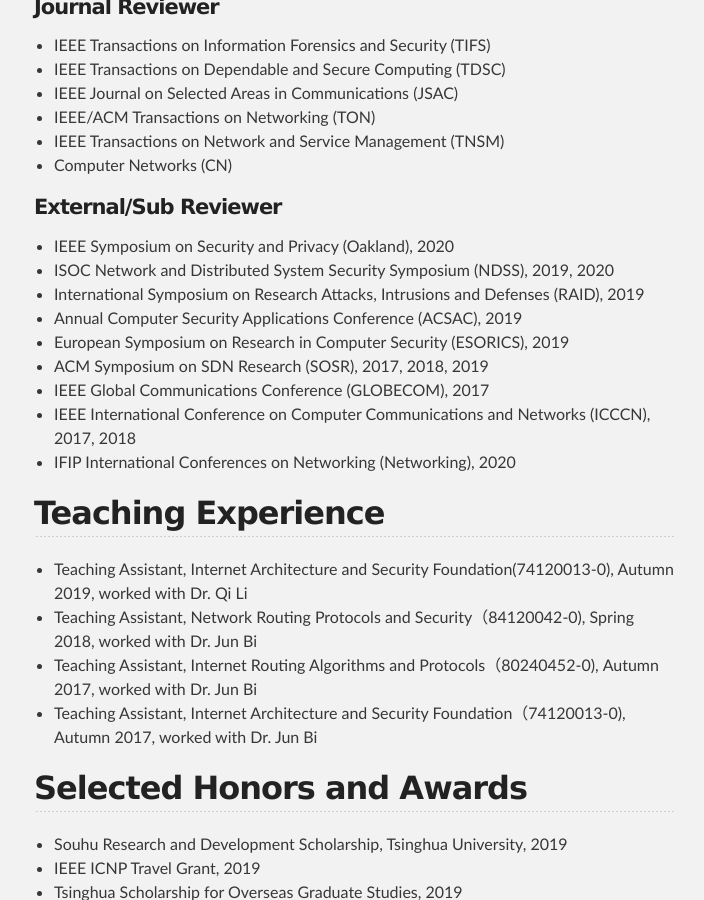
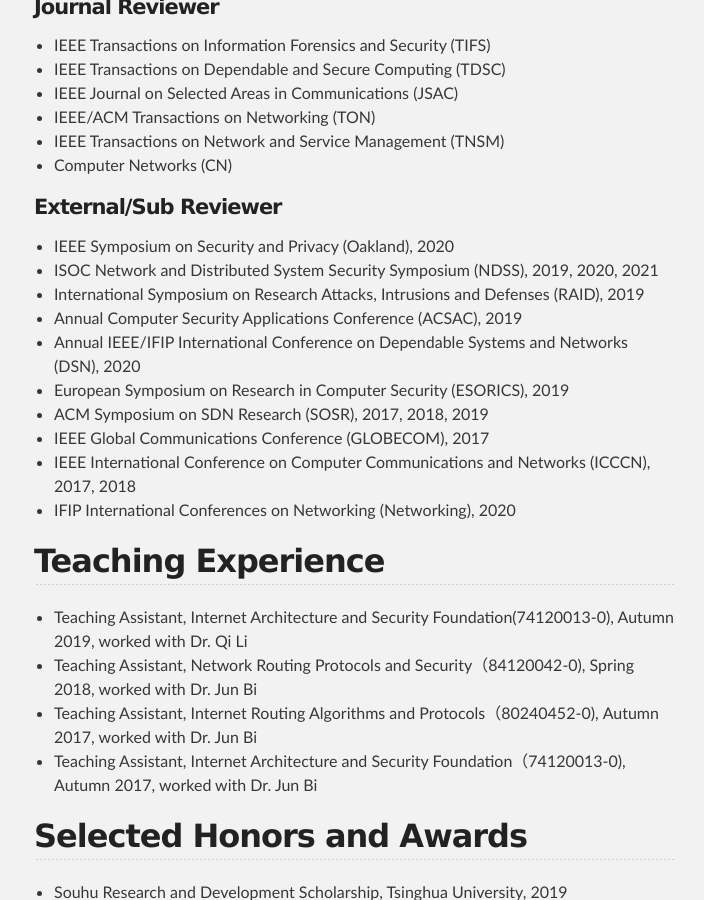
Before and after one commit to zhangmenghao/zhangmenghao.github.io, a Jekyll site: the page built from index.md, in a window 1280 px wide and 900 px high, scrolled down 2323 px. Shown: the whole window, without its empty margins (286-990 px from the left). Built offline with Jekyll 4.4.1, drawn with Linux system fonts in a browser that asks for light colours.

Commit message:
Update professional services

```diff
--- a/index.md
+++ b/index.md
@@ -73,9 +73,10 @@
 
 #### External/Sub Reviewer
 * IEEE Symposium on Security and Privacy (Oakland), 2020
-* ISOC Network and Distributed System Security Symposium (NDSS), 2019, 2020
+* ISOC Network and Distributed System Security Symposium (NDSS), 2019, 2020, 2021
 * International Symposium on Research Attacks, Intrusions and Defenses (RAID), 2019
 * Annual Computer Security Applications Conference (ACSAC), 2019
+* Annual IEEE/IFIP International Conference on Dependable Systems and Networks (DSN), 2020
 * European Symposium on Research in Computer Security (ESORICS), 2019
 * ACM Symposium on SDN Research (SOSR), 2017, 2018, 2019
 * IEEE Global Communications Conference (GLOBECOM), 2017
```
